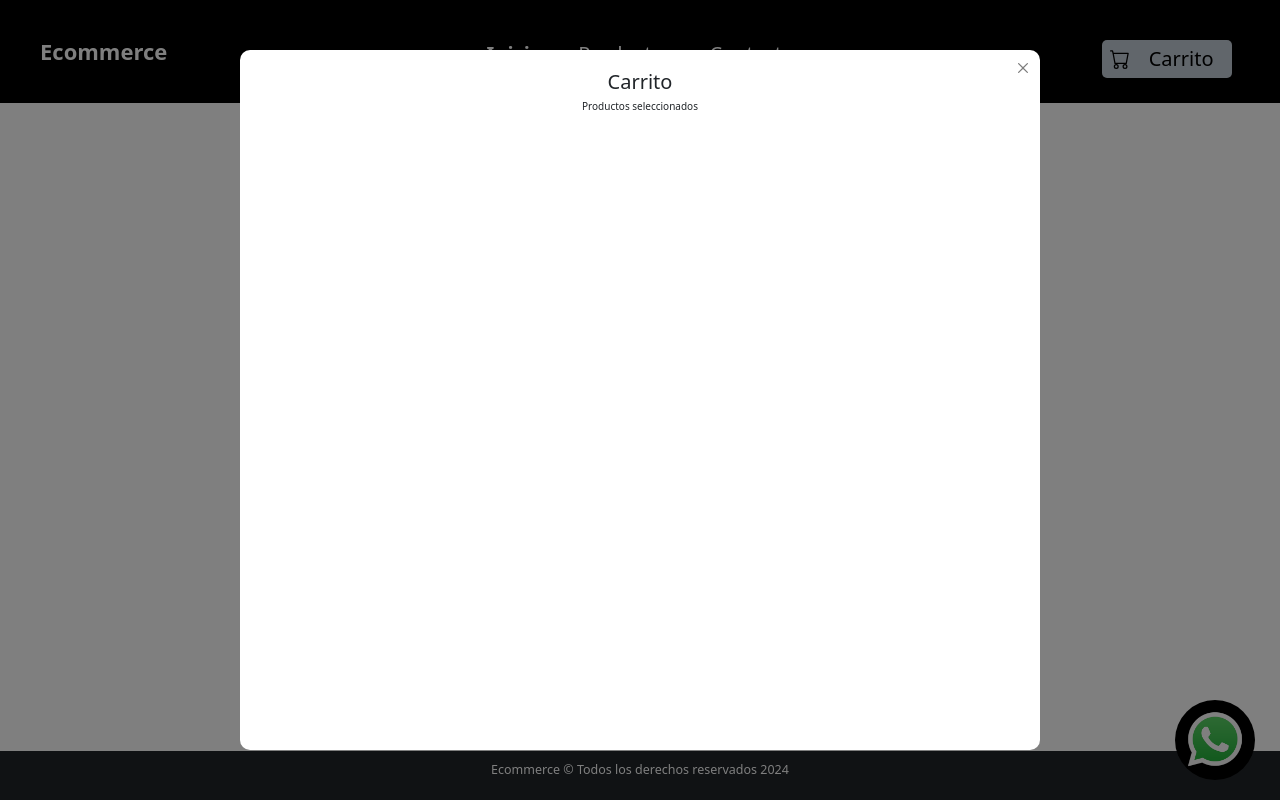
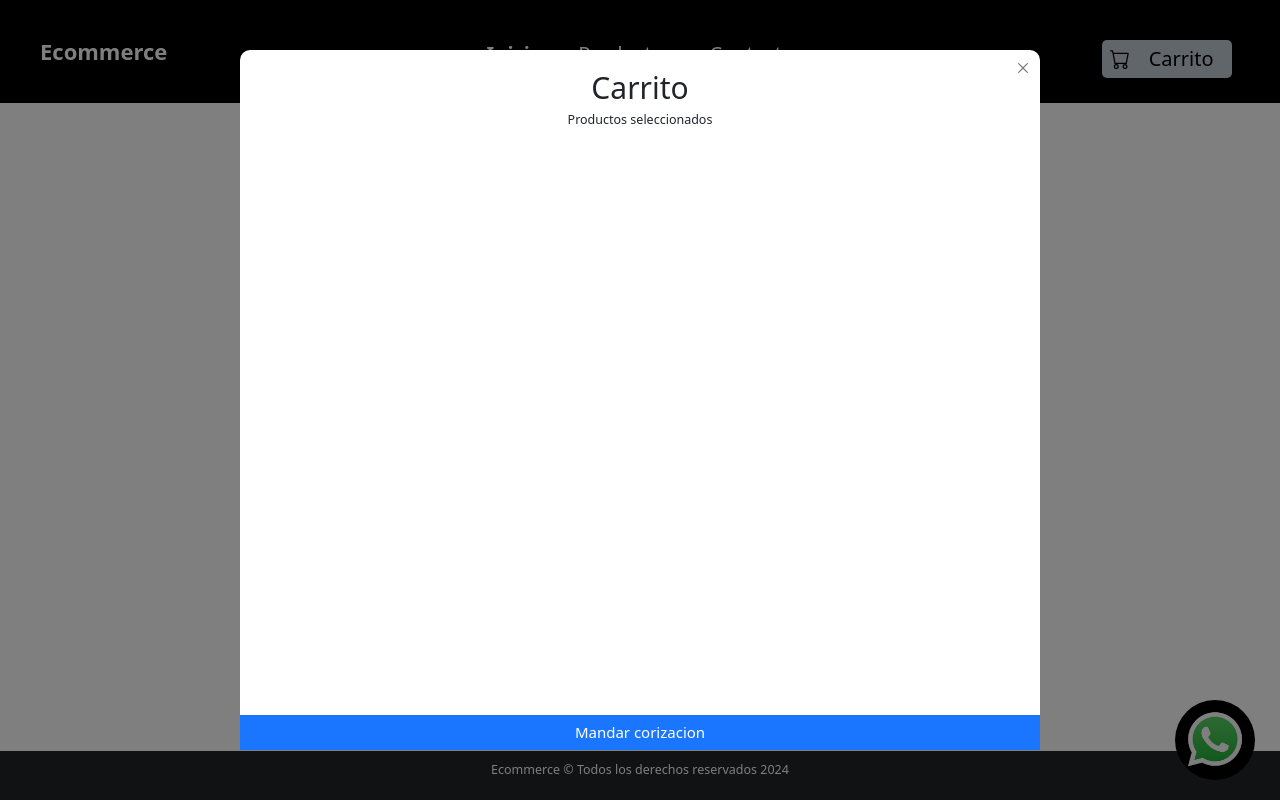
Before and after one commit to Robertofcg/Ecommerce, a React (Create React App) app: page /Ecommerce/catalogo in a window 1280 px wide. Both pictures are taken after a click on the button "Carrito". Built offline with nearby package versions, Linux system fonts and the light colour scheme.

Commit message:
boton en carrito

```diff
--- a/src/App.js
+++ b/src/App.js
@@ -3,6 +3,7 @@ import './style/inicio.css';
 import './style/carrucel.css';
 import './style/targetas.css';
 import './style/botonWsp.css';
+import './style/carrito.css';
 
 import React from 'react';
 import Navbar from './components/navbar';
--- a/src/components/navbar.js
+++ b/src/components/navbar.js
@@ -115,14 +115,22 @@ const Navbar = () => {
                 <div className="popup-container">
                     <div className="popup-overlay" onClick={togglePopup}></div>
                     <div className="popup">
-                        <button onClick={togglePopup} className='btn btn-close d-flex justify-items-end'></button>
+                        <button onClick={togglePopup} className='btn btn-close d-flex justify-content-end'></button>
                         <div className="popup-inner">
-                            <h2>Carrito</h2>
-                            <p>Productos seleccionados</p>
+                            <h1 className='Titulo-carrito'>Carrito</h1>
+                            <p className='fs-5'>Productos seleccionados</p>
+                        </div>
+                        <div className="footer fixed-bottom bg-light">
+                            <div class="col-sm-12 col-md-12 col-lg-12 d-grid">
+                                <button type="submit" id="btnRegistrar"
+                                    class="btn-block text-white boton-carrito">Mandar corizacion</button>
+                            </div>
                         </div>
                     </div>
                 </div>
             )}
+
+
         </header>
     );
 };
--- a/src/style/botonWsp.css
+++ b/src/style/botonWsp.css
@@ -25,42 +25,3 @@
   border: none;
   /* Agregar esta línea para eliminar el borde blanco */
 }
-
-.popup-container {
-    position: relative;
-  }
-
-  .popup-overlay {
-    position: fixed;
-    top: 0;
-    left: 0;
-    width: 100%;
-    height: 100%;
-    background-color: rgba(0, 0, 0, 0.5); /* Fondo semitransparente */
-    z-index: 9998; /* Z-index ligeramente inferior al de la ventana flotante */
-  }
-
-  .popup {
-    position: fixed;
-    top: 50%;
-    left: 50%;
-    transform: translate(-50%, -50%);
-    width: 90%; /* Ancho de la ventana flotante */
-    max-width: 800px; /* Ancho máximo para que la ventana flotante sea autoadaptable */
-    height: 90%; /* Alto de la ventana flotante */
-    max-height: 700px; /* Alto máximo para que la ventana flotante sea autoadaptable */
-    background-color: white;
-    padding: 20px;
-    border-radius: 10px; /* Bordes redondeados */
-    z-index: 9999;
-  }
-
-  .popup-inner {
-    text-align: center;
-  }
-
-  .popup .btn-close {
-    position: absolute;
-    top: -5px; /* Ajusta la distancia desde la parte superior */
-    right: 10px; /* Ajusta la distancia desde el lado derecho */
-  }
--- /dev/null
+++ b/src/style/carrito.css
@@ -0,0 +1,65 @@
+/*  CSS DE CARRITO */
+
+.popup-container {
+    position: relative;
+  }
+
+  .popup-overlay {
+    position: fixed;
+    top: 0;
+    left: 0;
+    width: 100%;
+    height: 100%;
+    background-color: rgba(0, 0, 0, 0.5);
+    /* Fondo semitransparente */
+    z-index: 9998;
+    /* Z-index ligeramente inferior al de la ventana flotante */
+  }
+
+  .popup {
+    position: fixed;
+    top: 50%;
+    left: 50%;
+    transform: translate(-50%, -50%);
+    width: 90%;
+    max-width: 800px;
+    height: 90%;
+    max-height: 700px;
+    background-color: white;
+    padding: 20px;
+    border-radius: 10px;
+    z-index: 9999;
+    display: flex;
+    flex-direction: column;
+  }
+
+  .popup-inner {
+    flex: 1;
+    text-align: center;
+  }
+
+  .footer {
+    text-align: center;
+    margin-top: auto; /* Empuja el pie de página hacia abajo */
+    margin-bottom: 0; /* Asegura que no haya espacio adicional debajo del pie de página */
+  }
+
+
+  .popup .btn-close {
+    position: absolute;
+    top: -5px;
+    /* Ajusta la distancia desde la parte superior */
+    right: 10px;
+    /* Ajusta la distancia desde el lado derecho */
+  }
+
+  .Titulo-carrito{
+    font-size: 30px;
+  }
+
+  .boton-carrito{
+    font-size: 15px;
+    border: none;
+    background-color: rgb(27, 118, 255);
+    height: 35px;
+  }
```
Also changed, not shown: src/style/inicio.css (+5 -2 lines). Lines whose indentation alone changed are shown as unchanged.
